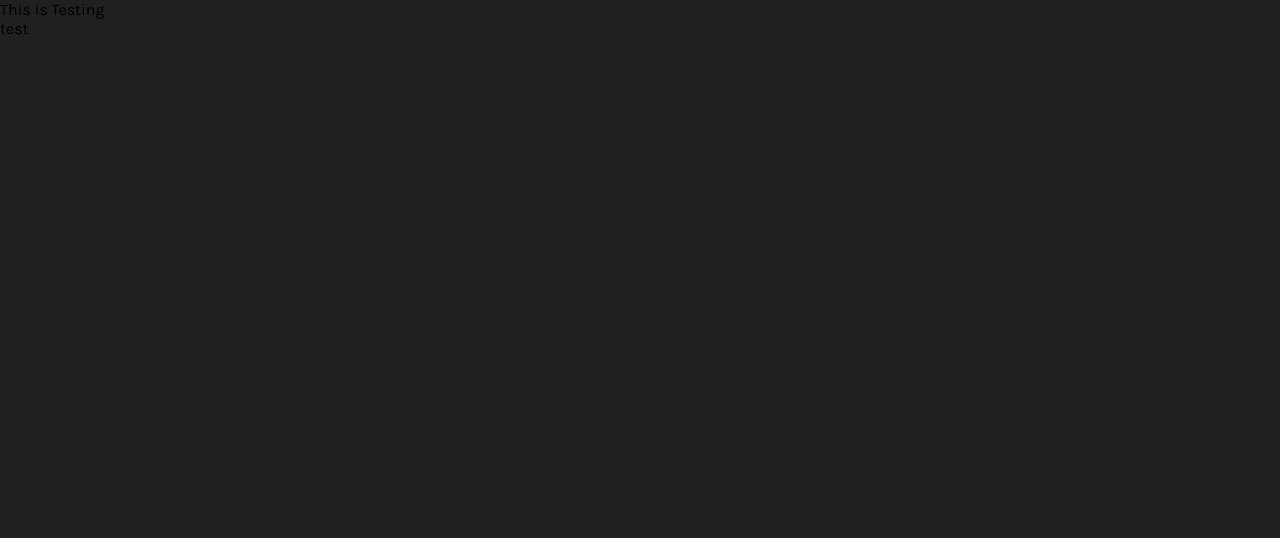
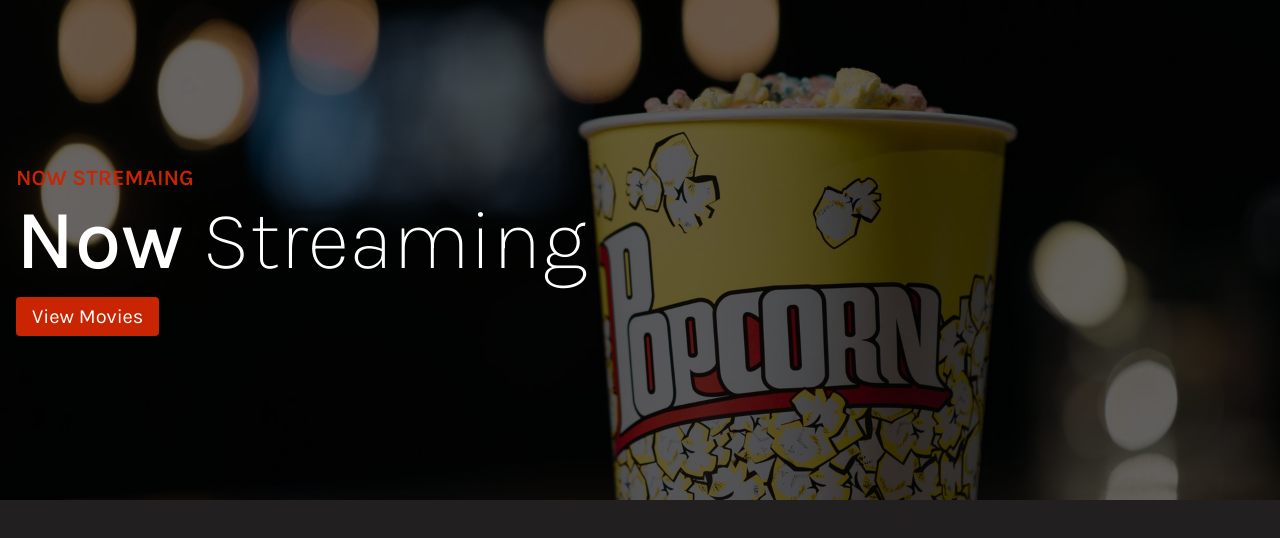
Before and after one commit to imotD/nuxtjs-basic, a Nuxt app: page / in a window 1280 px wide. Shown: the top 538 px of the page. Built offline with nearby package versions, Linux system fonts and the light colour scheme.

Commit message:
add component hero

```diff
--- /dev/null
+++ b/components/Hero.vue
@@ -0,0 +1,94 @@
+<template>
+  <div class="hero">
+    <img src="../assets/imgs/movieHero.jpg" alt="" />
+    <div class="text-container">
+      <div class="text">
+        <span class="mini-heading">Now Stremaing</span>
+        <h1><span>Now</span> Streaming</h1>
+        <a href="#movie-grid" class="button">View Movies</a>
+      </div>
+    </div>
+  </div>
+</template>
+
+<script>
+export default {
+  name: 'HeroItem'
+}
+</script>
+
+<style lang="scss" scoped>
+.hero {
+  height: 400px;
+  position: relative;
+  @media (min-width: 750px) {
+    height: 500px;
+  }
+
+  &::after {
+    content: "";
+    position: absolute;
+    top: 0;
+    left: 0;
+    height: 100%;
+    width: 100%;
+    background-color: rgba(0, 0, 0, 0.6);
+  }
+
+  img {
+    width: 100%;
+    height: 100%;
+    object-fit: cover;
+  }
+
+  .text-container {
+    z-index: 99;
+    position: absolute;
+    top: 0;
+    margin: 0;
+    width: 100%;
+    height: 100%;
+    display: flex;
+    flex-direction: column;
+    justify-content: center;
+
+    .text {
+      padding: 0 16px;
+      width: 100%;
+      max-width: 1400px;
+      margin: 0 auto;
+    }
+
+    .mini-heading {
+      font-weight: 600;
+      font-size: 18px;
+      text-transform: uppercase;
+      color: #c92502;
+      margin-bottom: 8px;
+      @media (min-width: 750px) {
+        font-size: 22px;
+      }
+    }
+
+    h1 {
+      color: #fff;
+      font-size: 64px;
+      font-weight: 200;
+      margin-bottom: 8px;
+
+      @media (min-width: 750px) {
+        font-size: 84px;
+      }
+
+      span {
+        font-weight: 500;
+      }
+    }
+
+    .button {
+      font-size: 20px;
+      align-self: flex-start;
+    }
+  }
+}
+</style>
--- a/layouts/default.vue
+++ b/layouts/default.vue
@@ -1,6 +1,13 @@
 <template>
   <div class="app">
-    <p>This is Testing</p>
     <Nuxt />
   </div>
 </template>
+
+<script>
+export default {
+  name: 'App'
+}
+</script>
+
+<style lang="scss" scoped></style>
--- a/pages/index.vue
+++ b/pages/index.vue
@@ -1,9 +1,11 @@
 <template>
-  <div>test</div>
+  <div>
+    <Hero />
+  </div>
 </template>
 
 <script>
 export default {
-  name: "IndexPage",
-};
+  name: 'IndexPage'
+}
 </script>
```
Also changed, not shown: nuxt.config.js (+5 -5 lines), assets/imgs/movieHero.jpg (added).
